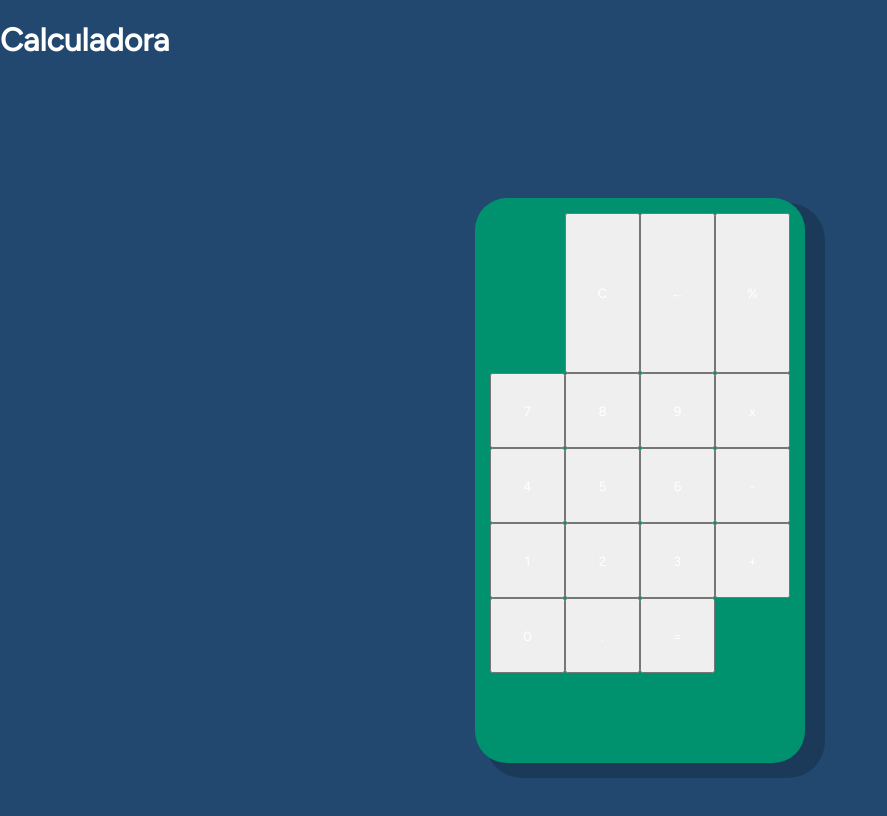
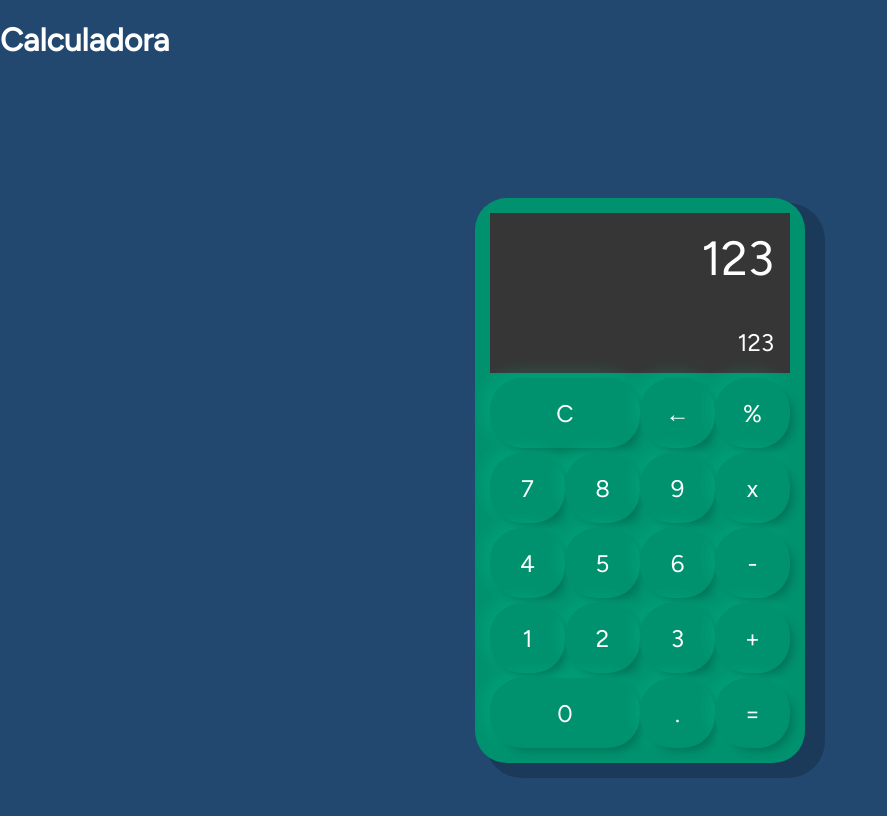
Before and after one commit to johnorjuela/node-apps, a plain HTML site: page index.html in a window 1280 px wide. Shown: the whole page, without its empty margins (0-887 px from the left). Drawn offline with Linux system fonts and the light colour scheme.

Commit message:
Termite el esquema

```diff
--- a/index.html
+++ b/index.html
@@ -17,8 +17,8 @@
         <div class="container">
             <div class="calculadora">
                 <div class="display">
-                    <div id="numanterior"></div>
-                    <div id="numactual"></div>
+                    <div id="numanterior">123</div>
+                    <div id="numactual">123</div>
                 </div>
                 <button class="col-2">C</button>
                 <button>&larr;</button>
@@ -35,7 +35,7 @@
                 <button class="numero">2</button>
                 <button class="numero">3</button>
                 <button class="operador">+</button>
-                <button class="col-2numero">0</button>
+                <button class="col-2 numero">0</button>
                 <button class="numero">.</button>
                 <button class="operador">=</button>
             </div>
--- a/styles.css
+++ b/styles.css
@@ -23,5 +23,46 @@ body{
     padding: 15px;
     border-radius: 32px;
     box-shadow: 15px 10px 0px 5px #00000033;
+}
 
+button{
+    cursor: pointer;
+    margin-top: 5px;
+    padding: 0;
+    border-radius: 32px;
+    font-size: 1.5em;
+    border: none;
+    background: #00916e;
+    box-shadow: 5px 5px 10px -3px #00000040, -5px -5px 15px 3px #00ffc11f;
 }
+
+button:active {
+    background-color: #006f54;
+}
+
+button:focus{
+    outline: none;
+}
+.col-2{
+    grid-column: span 2;
+}
+.display{
+    grid-column: 1 / -1;
+    padding: 16px;
+    display: flex;
+    margoin: 10px 10px 20px;
+    flex-direction: column;
+    align-items: flex-end;
+    background: #363636;
+    border-bottom: 32px;
+    text-align: right;
+    justify-content: space-between;
+    word-break: break-all;
+    box-shadow: 0px 0px 0px 10 px #00000033;
+}
+#numactual{
+    font-size: 1.5em;
+}
+#numanterior{
+    font-size: 3em;
+}
```
